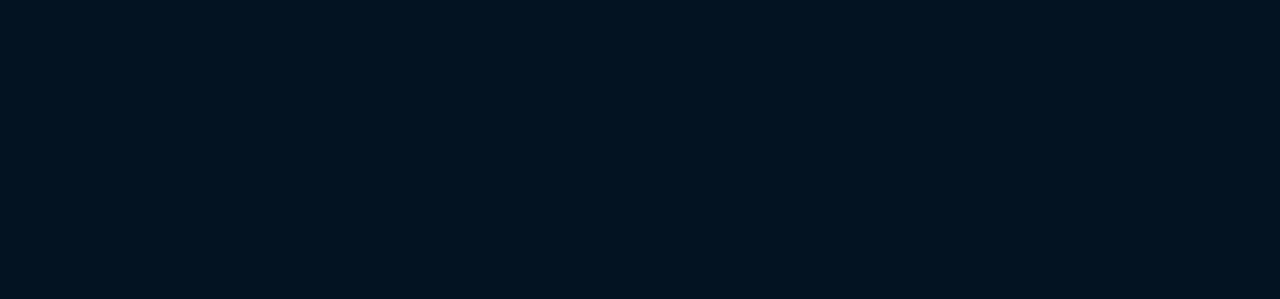
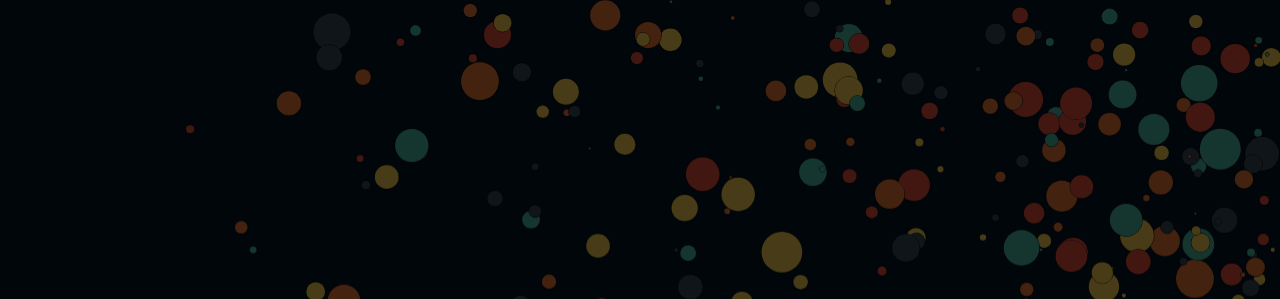
Before and after one commit to CSI-Trainees/AkashGupta-LotteryGame, a plain HTML site: page index.html in a window 1280 px wide. Shown: the top 299 px of the page. Drawn offline with nearby package versions, Linux system fonts and the light colour scheme.

Commit message:
new canvas design

```diff
--- a/Scripts/canvasAnime.js
+++ b/Scripts/canvasAnime.js
@@ -14,19 +14,69 @@ window.addEventListener("mousemove",function(event)
     mouse.y = event.y;
    console.log(mouse);
 });
-function LineMove(x,y)
+var colorArray = ["#334752","#46B39D","#F0CA4D","#E37332","#DE4F3C"];
+function circle (x,y,radius,dx,dy)
 {
-    c.beginPath();
-    c.moveTo(0,height);
-    c.lineTo(x,y);
-    c.strokeStyle = "white";
-    c.lineTo(width,height);
-    c.stroke();
+   this.x = x;
+   this.y = y;
+   this.radius = radius;
+   this.dx =dx;
+   this.dy=dy;
+   this.color = colorArray[Math.floor(Math.random()*5)];
+   this.minRadius = (Math.random() * 20)+2;
+   this.draw = function()
+   {
+       c.beginPath();
+       c.arc(this.x,this.y,this.radius,0,Math.PI*2,false);
+       c.fillStyle = this.color;
+       c.stroke();
+       c.fill();
+   }
+   this.update = function()
+   {
+       if(this.x + this.radius >= width || this.x-this.radius < 0)
+       {
+          this.dx = -this.dx;
+       }
+       if(this.y + this.radius >= height || this.y-this.radius < 0)
+       {
+          this.dy = -this.dy;
+       }
+       this.x += this.dx;
+       this.y += this.dy;
+
+       if((mouse.x - this.x < 50 && mouse.x -this.x > -50 && mouse.y - this.y < 50 && mouse.y - this.y > -50))
+       {
+           if(this.radius < 30)
+           {
+               this.radius += 1;
+           }
+       }else if (this.radius > this.minRadius)
+       {
+           this.radius -= 1 ;
+       }
+       this.draw();
+   }
+}
+var array = new Array();
+
+for(var i= 0 ;i<500;i++)
+{
+     var randr =   (Math.random()*20)+1;
+     var ranx  = (Math.random()*(width - randr *2))+randr;
+     var rany  = (Math.random()*(height - randr *2))+randr;
+     var randx = Math.random() * 3 +1;
+     var randy = Math.random() * 3 +1;
+     array.push(new circle(ranx,rany,randr,randx,randy));
 }
 function animate()
 {
-    c.clearRect(0,0,width,height);
     requestAnimationFrame(animate);
-    LineMove(mouse.x,mouse.y);
+    c.clearRect(0,0,width,
+        height);
+    for(let i =0 ; i<500 ; i++)
+    {
+        array[i].update();
+    }
 }
 animate();
--- a/css/style.css
+++ b/css/style.css
@@ -25,6 +25,14 @@ html {
   width: 100%;
   height: 100%;
   background-color:#031321;
+}
+.Mask
+{
+  position: absolute;
+  z-index:-1;
+  width: 100%;
+  height: 100%;
+  background-color:rgba(0,0,0,0.7);
 }
 canvas
 {
--- a/index.html
+++ b/index.html
@@ -9,6 +9,8 @@
     <div id="FrontPage">
       <div class="Canvas">
       <canvas></canvas>
+      </div>
+      <div class="Mask">
       </div>
         <div class="ContentBox">
             <p id="TypeWriter"></p>
```
